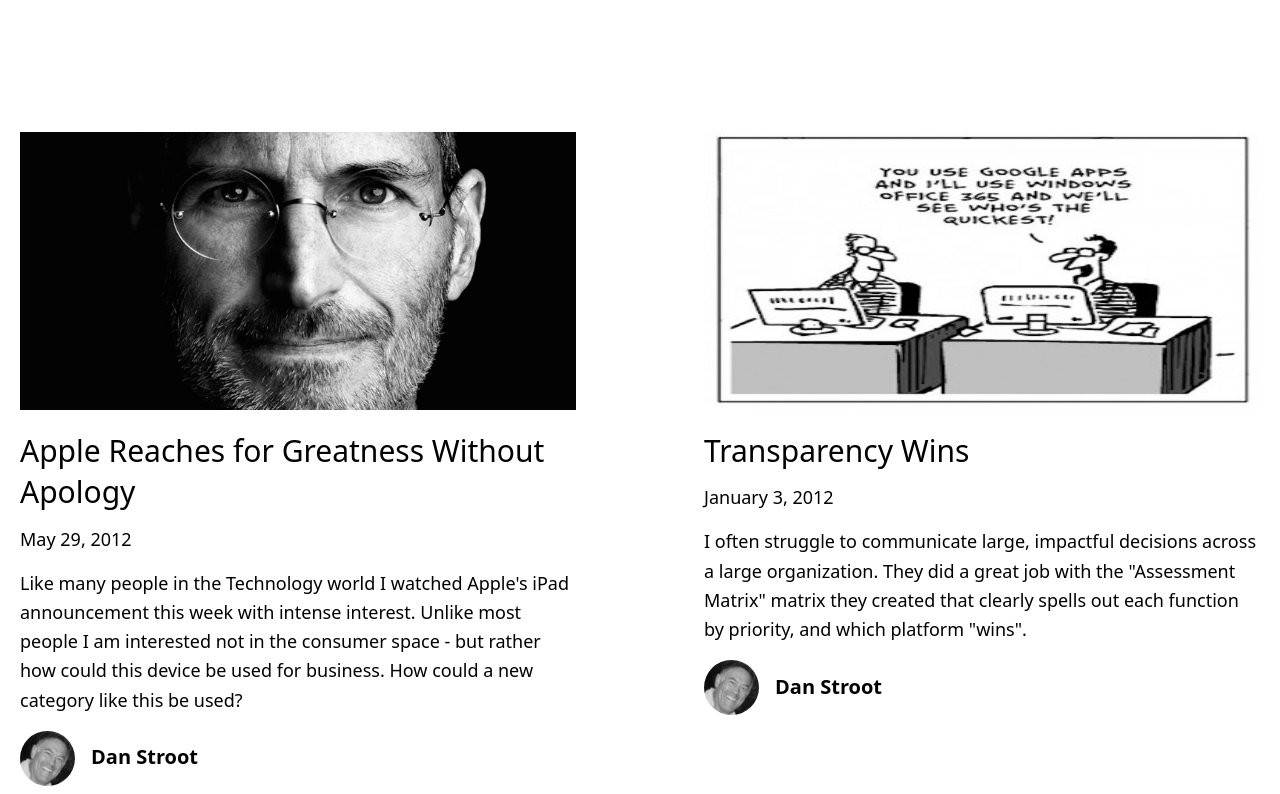
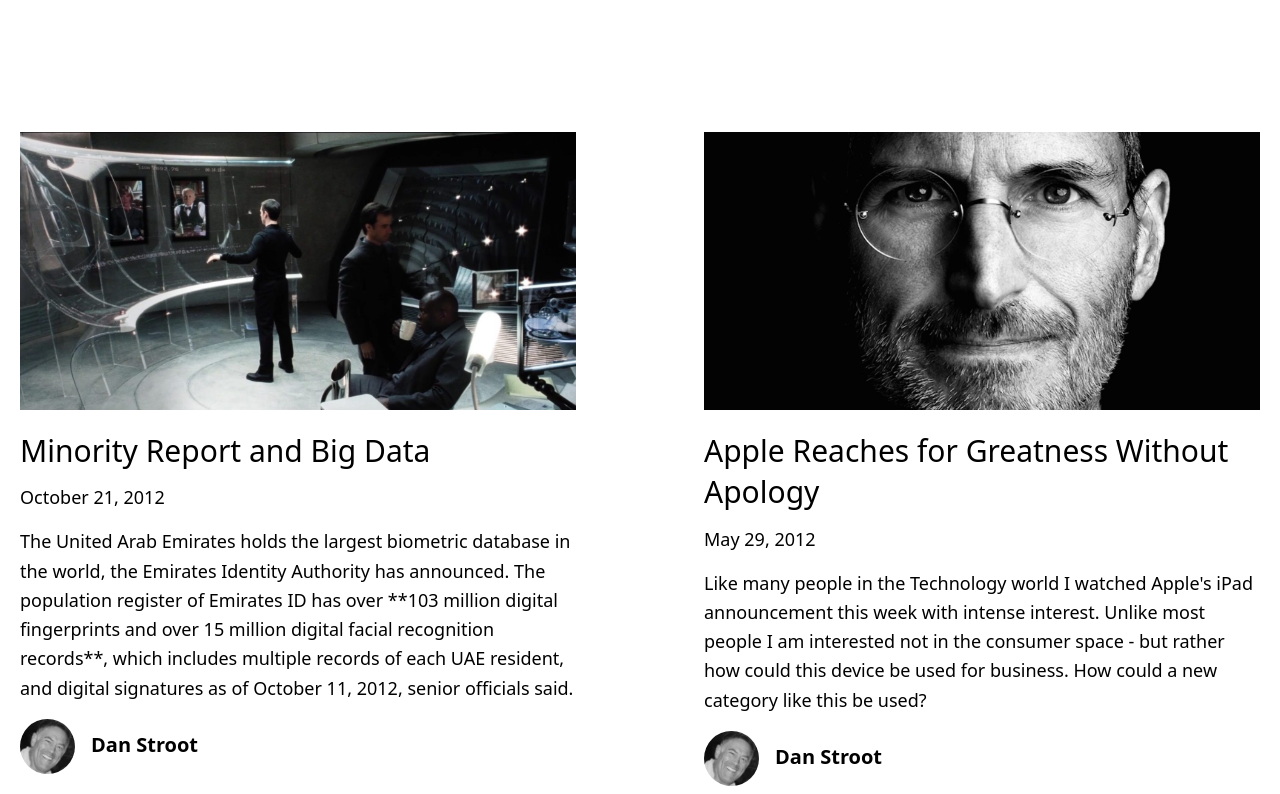
Before and after one commit to dstroot/blog-next, a Next.js app: page / in a window 1280 px wide. Shown: the part 2906-3700 px from the top of the page. Built offline with nearby package versions, Linux system fonts and the light colour scheme; what @tailwindcss/typography would draw is missing.

Commit message:
added post

```diff
--- a/**poststomove/2012-10-21-minority-report-and-big-data.md
+++ b/_posts/2012-10-21-minority-report-and-big-data.md
@@ -1,20 +1,21 @@
 ---
-author: dan
-categories: null
-# date: '2012-10-21'
-published: true
-tags: null
-title: Minority Report and Big Data
+title: 'Minority Report and Big Data'
+excerpt: 'The United Arab Emirates holds the largest biometric database in the world, the Emirates Identity Authority has announced. The population register of Emirates ID has over **103 million digital fingerprints and over 15 million digital facial recognition records**, which includes multiple records of each UAE resident, and digital signatures as of October 11, 2012, senior officials said.'
+coverImage: '/assets/blog/img/minorityreport.jpeg'
+date: '2012-10-21T10:25:35-08:00'
+author:
+  name: Dan Stroot
+  picture: '/assets/blog/authors/dan.jpeg'
+ogImage:
+  url: '/assets/blog/img/minorityreport.jpeg'
 ---
-
-![Minority Report](/img/minorityreport.jpg)
 
 > The United Arab Emirates holds the largest biometric database in
 > the world, the Emirates Identity Authority has announced. The
 > population register of Emirates ID has over **103 million digital
 > fingerprints and over 15 million digital facial recognition
 > records**, which includes multiple records of each UAE resident,
-> and digital signatures as of October 11, senior officials said.
+> and digital signatures as of October 11, 2012, senior officials said.
 >
 > Dr. Ali Al Khoury, Director General of Emirates ID, said the
 > authority has submitted an official application to the World
@@ -27,9 +28,7 @@
 > World Record Academy also confirmed to us that no other government
 > or authority has made a similar claim for such a record." 1
 
-<!--more-->
-
-The question you should be asking yourself right now is “for what purpose?” Collecting and storing all that data costs millions. What is the value of having it? Who has access to it? Why make it so publicly known?
+The question you should be asking yourself right now is “for what purpose?” What is the value of having it? Who has access to it? Why make it so publicly known?
 
 The Emirates Identity Authority states the benefits are:
 
@@ -44,7 +43,7 @@
 
 Note the first _benefit_ listed is that it is mandatory for all people 15 years of age and older.
 
-### Let’s come up with some ideas of our own:
+### Let’s come up with some ideas of our own
 
 **Government Services:** This is the most obvious use. Governments collect taxes and provide services to their citizens. They need a simple, cheap, accurate way to identify you to prevent fraud. In the US we are familiar with the concept of people defrauding Social Security, Medicare, and many other government programs. Would a method that cuts down or eliminates fraud pay for itself?
 
@@ -78,7 +77,8 @@
 In the end we all know there is a collision between privacy and security. Yet this is so much broader than many people realize. I do believe like all technology it has the power to make the world a better place when used responsibly.
 
 ### References
-1.  Emirates ID announces possession of world’s largest number of civil integrated biometrics, EIDA, October 14, 2012
-2.  Declan McCullagh, Real Life Minority Report Program Gets a Tryout, CBS News, October 7, 201
-3.  NSF Announces Interagency Progress on Administration’s Big Data Initiative, NSF.gov, October 3, 201
-4.  The U.S. Electronic Passport, U.S. Department of State, accessed October 21, 2012
+
+1. Emirates ID announces possession of world’s largest number of civil integrated biometrics, EIDA, October 14, 2012
+2. Declan McCullagh, Real Life Minority Report Program Gets a Tryout, CBS News, October 7, 201
+3. NSF Announces Interagency Progress on Administration’s Big Data Initiative, NSF.gov, October 3, 201
+4. The U.S. Electronic Passport, U.S. Department of State, accessed October 21, 2012
--- a/components/markdown-styles.module.css
+++ b/components/markdown-styles.module.css
@@ -10,7 +10,7 @@
 }
 
 .markdown li {
-  @apply list-disc ml-6 mb-4;
+  @apply list-disc ml-6 mb-1;
 }
 
 .markdown blockquote {
```
Also changed, not shown: _posts/2012-11-16-cost-of-reducing-risk.md (+0 -1 lines), public/assets/blog/img/minorityreport.jpeg (added), public/assets/blog/img/minorityreport.jpg (deleted).
